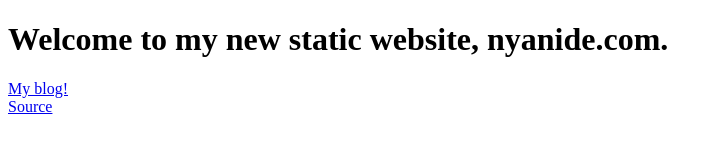
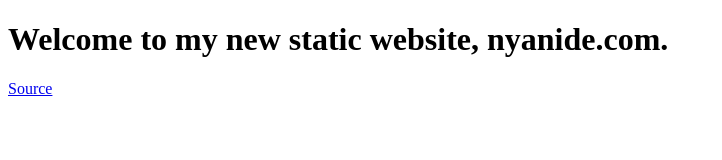
Before and after one commit to agent14bricks/NyanideZ.github.io, a plain HTML site: page index.html in a window 1280 px wide. Shown: the whole page, without its empty margins (0-722 px from the left). Drawn offline with Linux system fonts and the light colour scheme.

Commit message:
Update index.html
Removing temporarily as I don't know what to write on there and I also do not have time to write because my free time is very limited.

```diff
--- a/index.html
+++ b/index.html
@@ -3,7 +3,7 @@
 <html>
   <body>
     <h1> Welcome to my new static website, nyanide.com. </h1>
-    <a href="blog"> My blog! </a><br>
+    <!-- <a href="blog"> My blog! </a><br> -->
     <a href="https://github.com/NyanideZ/NyanideZ.github.io"> Source </a>
   </body>
 </html>
```
